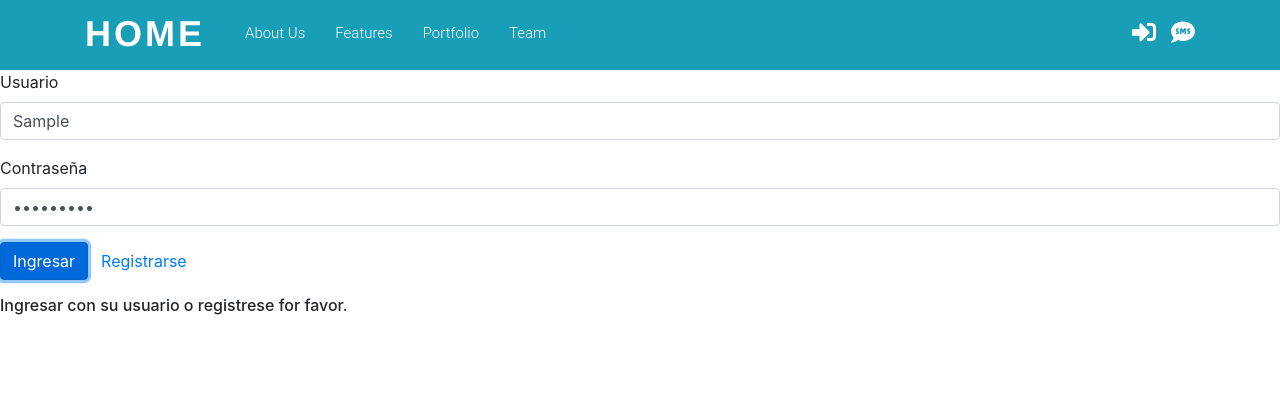
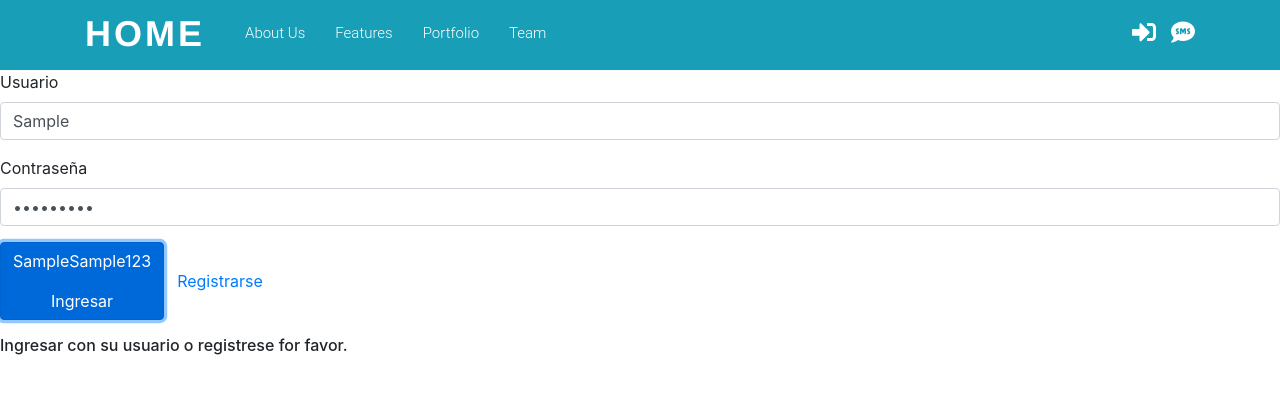
Before and after one commit to randolph182/Proyecto_Clase_AyD_1, an Angular app in the folder client/: page / in a window 1280 px wide. Both pictures are taken after typing "Sample", "Sample123" into the empty fields and a click on the button "Ingresar". Shown: the top 394 px of the page. Built offline with nearby package versions, Linux system fonts and the light colour scheme.

Commit message:
pruebas de login

```diff
--- a/client/src/app/components/login/login.component.html
+++ b/client/src/app/components/login/login.component.html
@@ -14,7 +14,8 @@
         </div>
     </div>
     <div class="form-group">
-        <button [disabled]="loading" class="btn btn-primary">
+        <button [disabled]="loading" class="btn btn-primary" (click) = "Mostrar()">
+        <p *ngIf="showMyMessage">{{GetControls()}}{{getuser}}{{getpass}}</p>
             <span *ngIf="loading" class="spinner-border spinner-border-sm mr-1"></span>
             Ingresar
         </button>
--- a/client/src/app/components/login/login.component.ts
+++ b/client/src/app/components/login/login.component.ts
@@ -16,6 +16,9 @@ export class LoginComponent implements OnInit {
     submitted = false;
     returnUrl: string;
 
+    getuser: string;
+    getpass: string;
+
   constructor(
         private formBuilder: FormBuilder,
         private route: ActivatedRoute,
@@ -33,7 +36,29 @@ export class LoginComponent implements OnInit {
 }
   get f() { return this.loginForm.controls;}
 
+  GetControls(){
+    this.getuser = this.f.username.value;
+    this.getpass = this.f.password.value;
+  }
 
+  onSubmit()
+  {
+    this.submitted = true;
+  }
+
+  login(getuser, getpass)
+  {
+
+
+  }
+
+public showMyMessage = false
+
+Mostrar() {
+  setTimeout(() => {
+    this.showMyMessage = true
+  }, 1000)
+}
 
 
 
```
